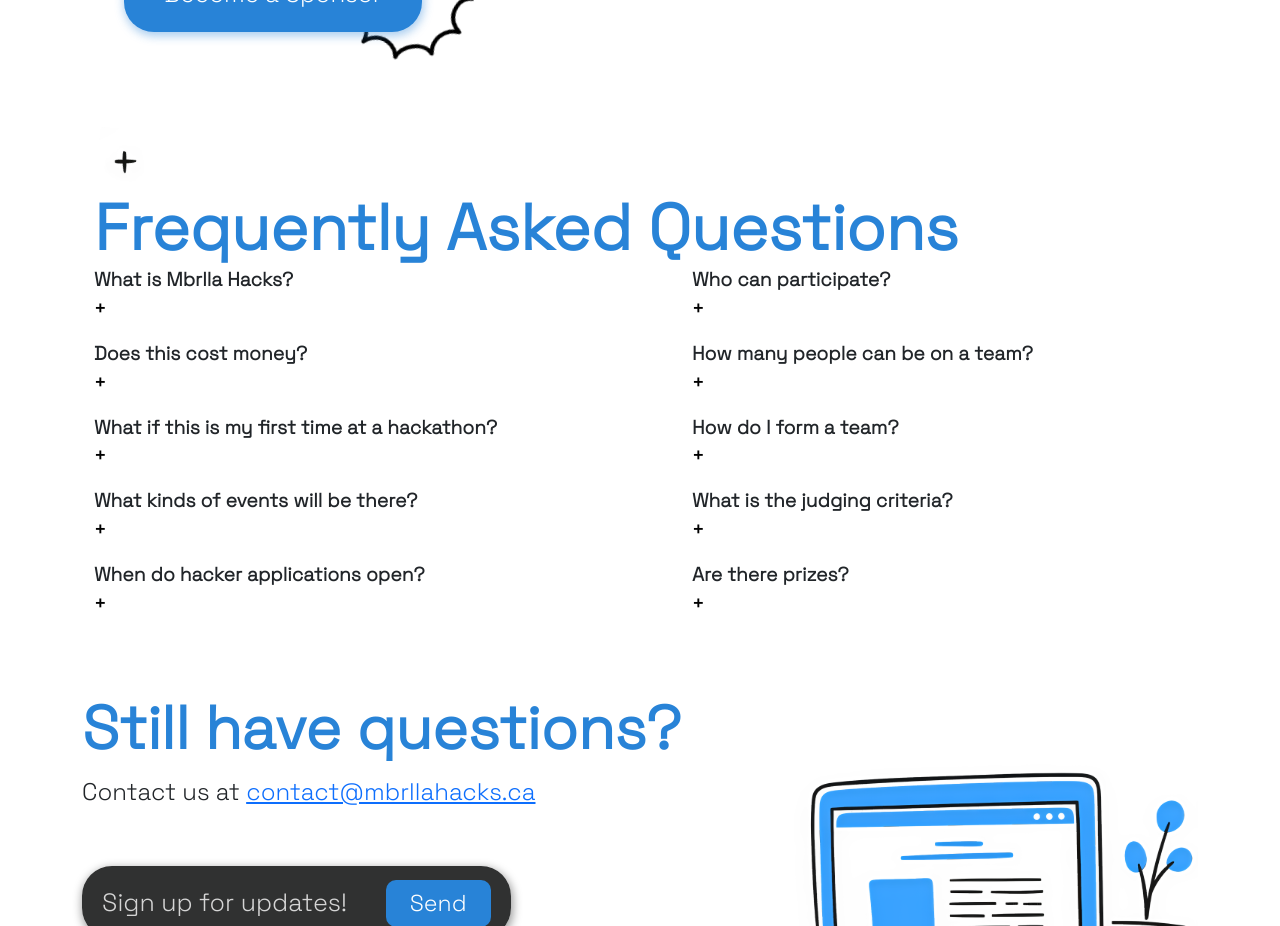
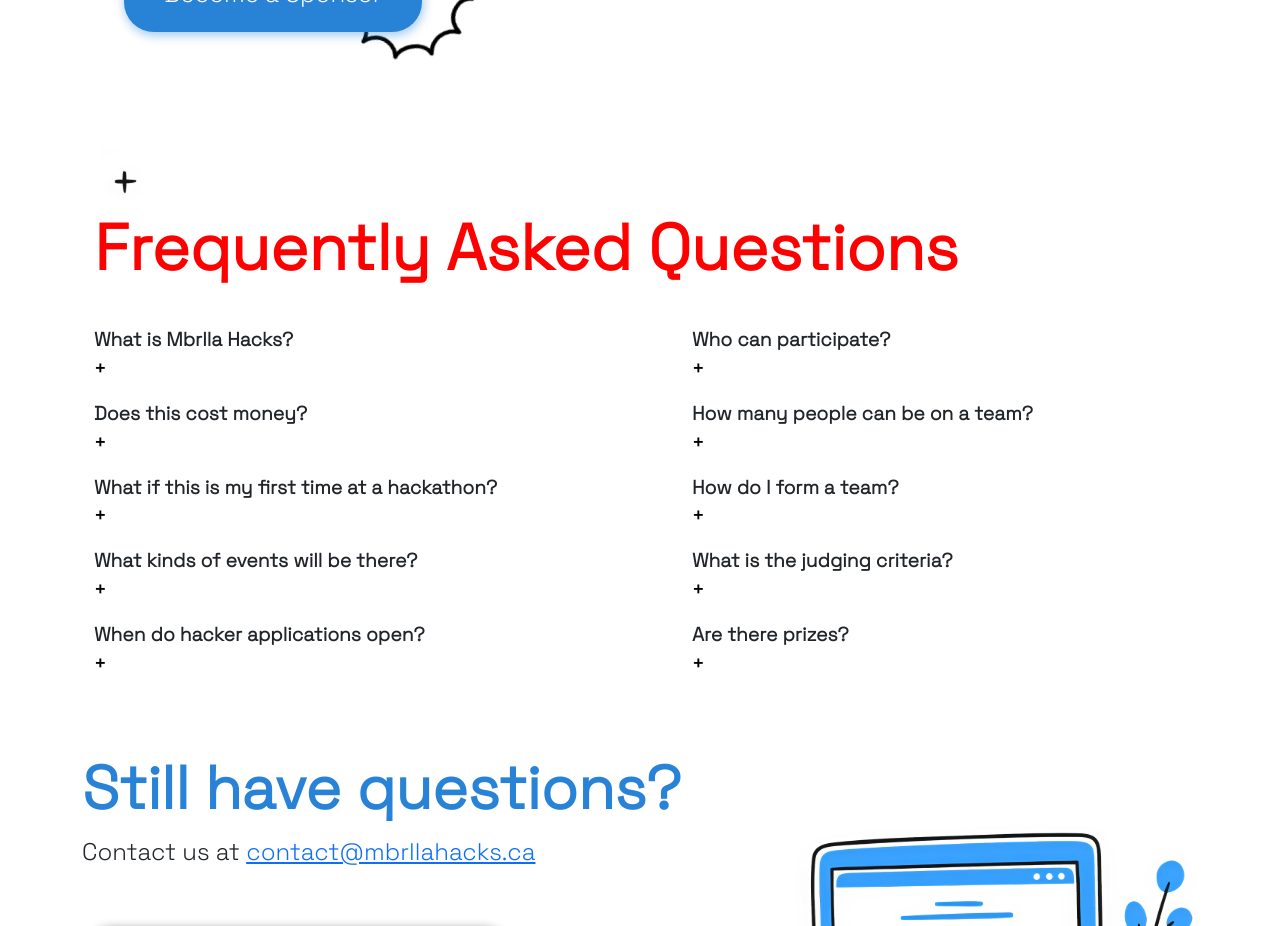
Before and after one commit to MbrllaHacks/Website, a React (Create React App) app: page / in a window 1280 px wide. Shown: the part 2000-2926 px from the top of the page. Built offline with nearby package versions, Linux system fonts and the light colour scheme; a web font is replaced by a local one.

Commit message:
dummy changes

```diff
--- a/src/components/Faq/faq.css
+++ b/src/components/Faq/faq.css
@@ -1,12 +1,17 @@
-#faq-title{
+#faq-title {
   font-size: 4em;
-    font-weight: bold! important;
-    color: #2883d7;
+  font-weight: bold !important;
+  color: red;
   padding-bottom: 0;
   margin: 0px;
+  margin-bottom: 40px;
 }
 
-img.underline{
+.faq-section {
+  margin-top: 20px;
+}
+
+img.underline {
   width: 64.59vh;
   z-index: -1;
   position: relative;
@@ -18,7 +23,7 @@
   margin: 0px;
 }
 
-img.underline{
+img.underline {
   width: 64.59vh;
   z-index: -1;
   position: relative;
@@ -31,22 +36,22 @@
   rotate: 90deg;
 }
 
-#faq-question{
+#faq-question {
   font-weight: bold;
   font-size: larger;
   display: block;
 }
 
-.expand-button{
+.expand-button {
   display: inline-block;
   font-size: larger;
 }
 
-#col1{
+#col1 {
   margin-right: 5em;
 }
 
-.collapsible-group .expand-button{
+.collapsible-group .expand-button {
   font-weight: bold;
   color: #000;
   border: unset;
@@ -54,13 +59,13 @@
   width: 2em;
 }
 
-.collapsible-group .group-content{
+.collapsible-group .group-content {
   /*height: 0em;*/
   overflow: hidden;
-    transition: height ease-in 10s! important;
+  transition: height ease-in 10s !important;
 }
 
-.expand-button:hover{
+.expand-button:hover {
   cursor: pointer;
   color: #2883d7;
 }
```
Lines whose indentation alone changed are shown as unchanged.
